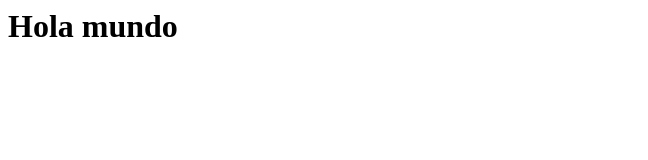
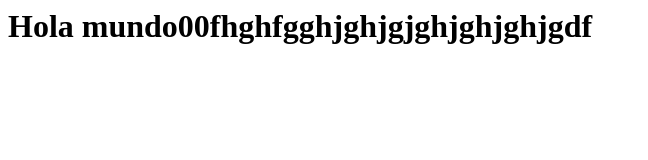
Before and after one commit to jwilson1873/prueba1, a plain HTML site: page index.html in a window 1280 px wide. Shown: the whole page, without its empty margins (0-648 px from the left). Drawn offline with Linux system fonts and the light colour scheme.

Commit message:
Actualizacion uno

```diff
--- a/index.html
+++ b/index.html
@@ -1 +1 @@
-<h1>Hola mundo</h1>
+<h1>Hola mundo00fhghfgghjghjgjghjghjghjgdf</h1>
```
